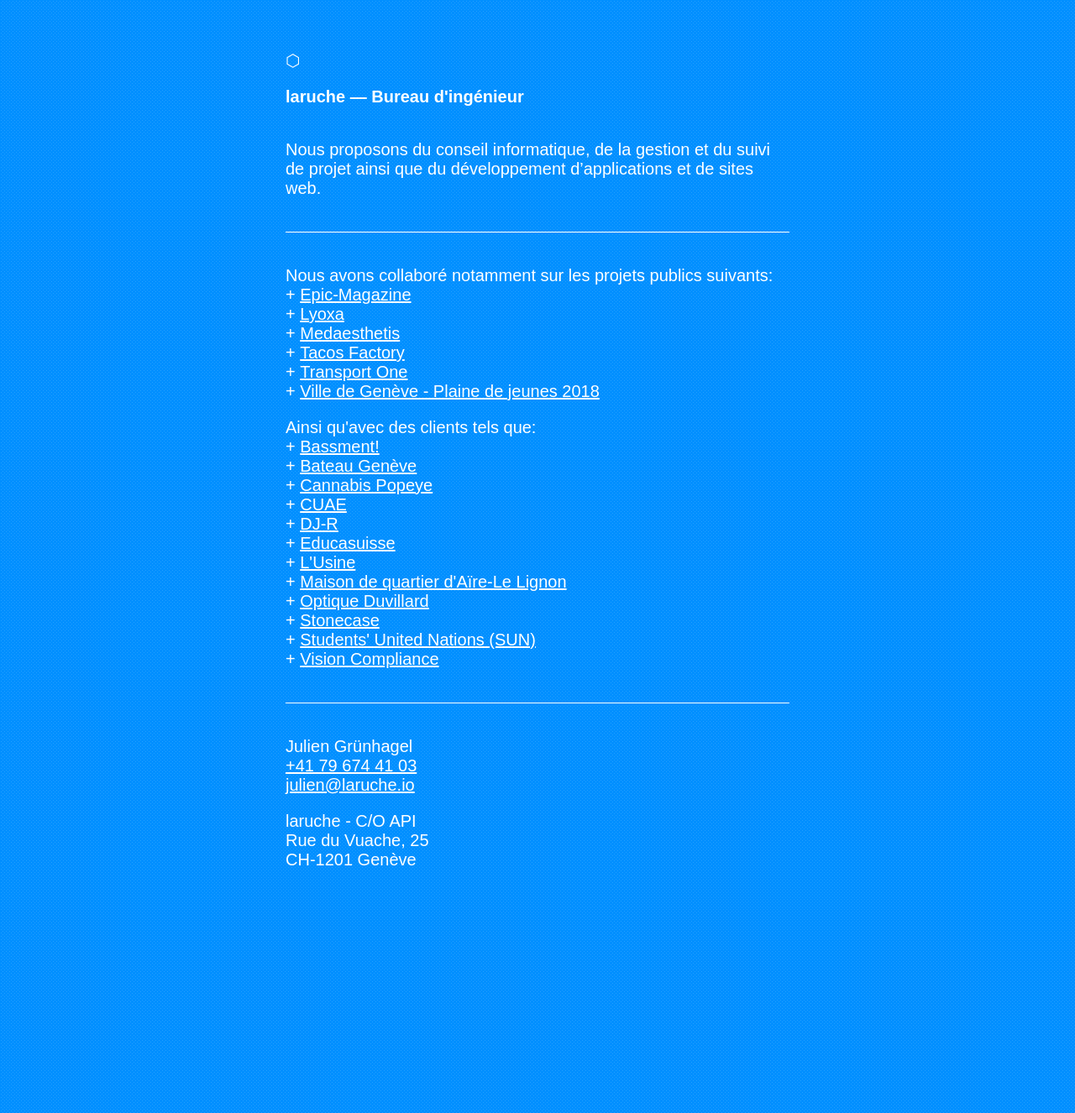
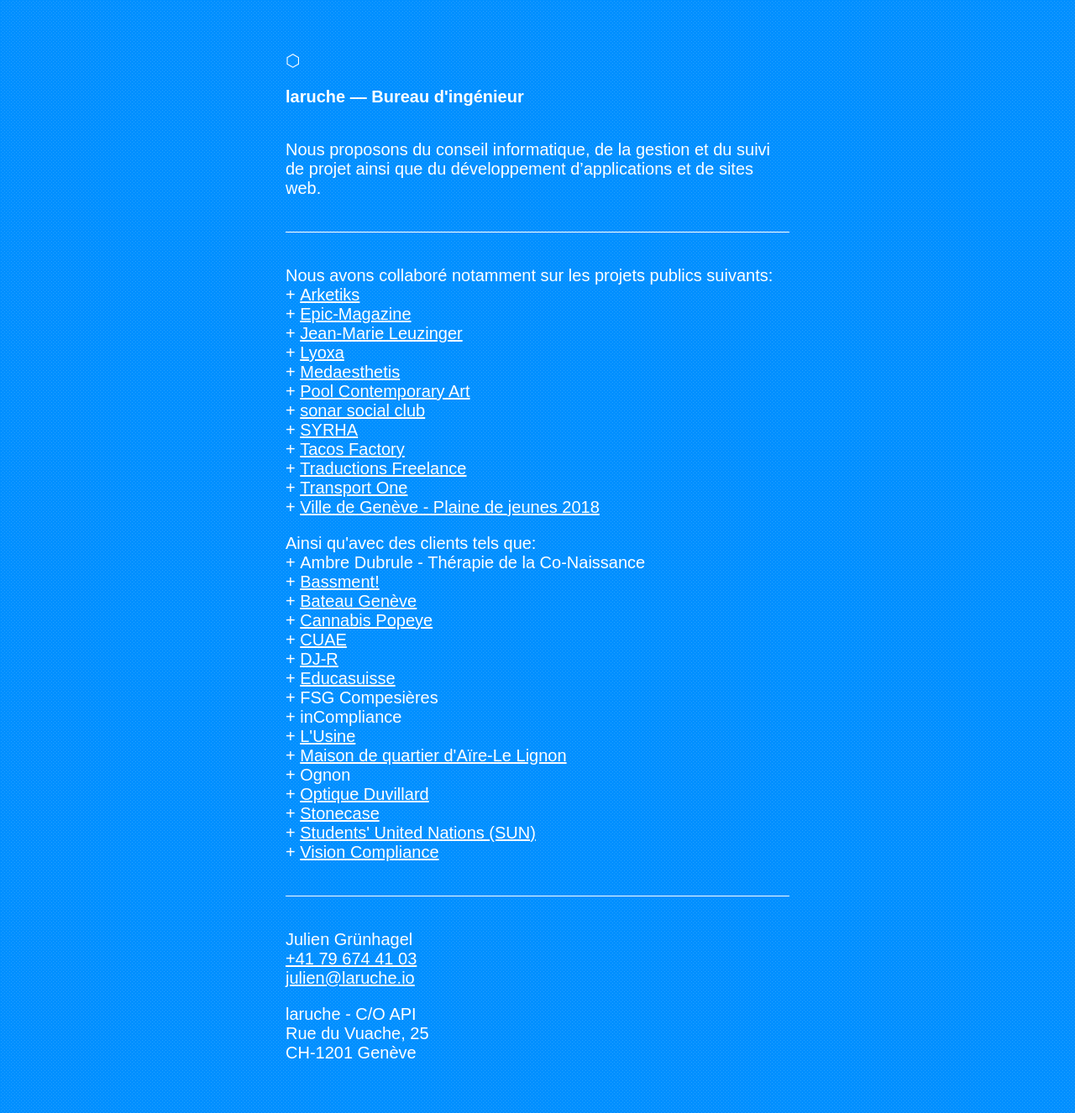
Before and after one commit to larucheio/laruche.io, a Jekyll site: the page built from index.html, in a window 1280 px wide. Shown: the whole page at 84% size. Built offline with Jekyll 4.4.1, drawn with Linux system fonts in a browser that asks for light colours; before the commit the page ends 1096 px from its top, so only the background shows below that.

Commit message:
Add some customers

```diff
--- a/index.html
+++ b/index.html
@@ -19,24 +19,34 @@
   <section>
     <p class="u-mb-0">Nous avons collaboré notamment sur les projets publics suivants:</p>
     <ul class="u-mt-0">
+      <li><a href="https://www.arketiks.com/">Arketiks</a></li>
       <li><a href="https://epic-magazine.ch/">Epic-Magazine</a></li>
+      <li><a href="https://jmleuzinger.ch/">Jean-Marie Leuzinger</a></li>
       <li><a href="https://lyoxa.ch/">Lyoxa</a></li>
       <li><a href="https://medaesthetis.com/">Medaesthetis</a></li>
+      <li><a href="https://poolcontemporaryart.com/">Pool Contemporary Art</a></li>
+      <li><a href="https://asonar.ch/">sonar social club</a></li>
+      <li><a href="https://syrhatech.com/">SYRHA</a></li>
       <li><a href="https://tacosfactory.ch/">Tacos Factory</a></li>
+      <li><a href="https://traductions-freelance.ch/">Traductions Freelance</a></li>
       <li><a href="https://transportone.ch/">Transport One</a></li>
       <li><a href="http://www.ville-ge.ch/plainedejeunes/">Ville de Genève - Plaine de jeunes 2018</a></li>
     </ul>
 
     <p class="u-mb-0">Ainsi qu'avec des clients tels que:</p>
     <ul class="u-mt-0">
+      <li>Ambre Dubrule - Thérapie de la Co-Naissance</li>
       <li><a href="https://bassment.ch/">Bassment!</a></li>
       <li><a href="https://www.bateaugeneve.ch/">Bateau Genève</a></li>
       <li><a href="https://cannabispopeye.ch/">Cannabis Popeye</a></li>
       <li><a href="https://cuae.ch/">CUAE</a></li>
       <li><a href="http://dj-r.ch/">DJ-R</a></li>
       <li><a href="https://www.educasuisse.ch/">Educasuisse</a></li>
+      <li>FSG Compesières</li>
+      <li>inCompliance</li>
       <li><a href="https://www.usine.ch/">L'Usine</a></li>
       <li><a href="https://mqal.ch/">Maison de quartier d'Aïre-Le Lignon</a></li>
+      <li>Ognon</li>
       <li><a href="https://www.optiqueduvillard.com/en/">Optique Duvillard</a></li>
       <li><a href="https://stonecase.ch/">Stonecase</a></li>
       <li><a href="http://www.studentsun.org/">Students' United Nations (SUN)</a></li>
```
